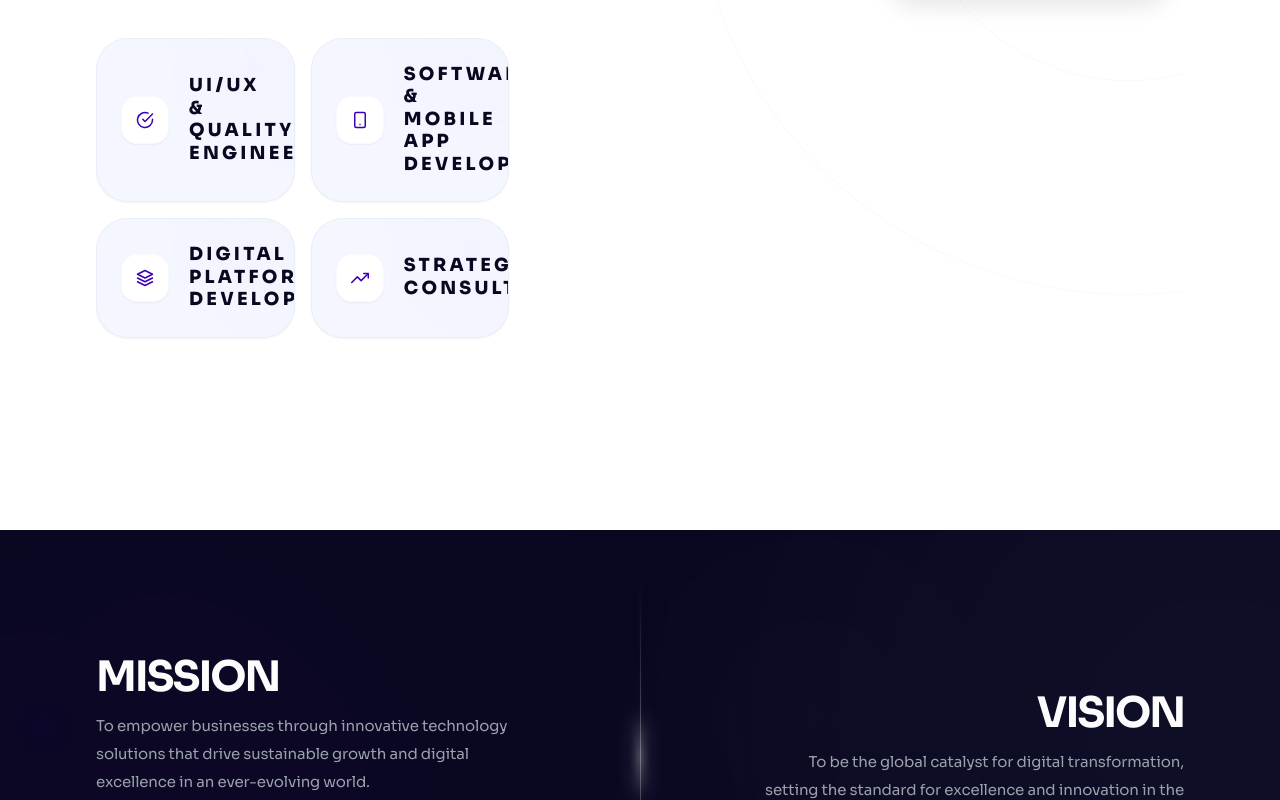
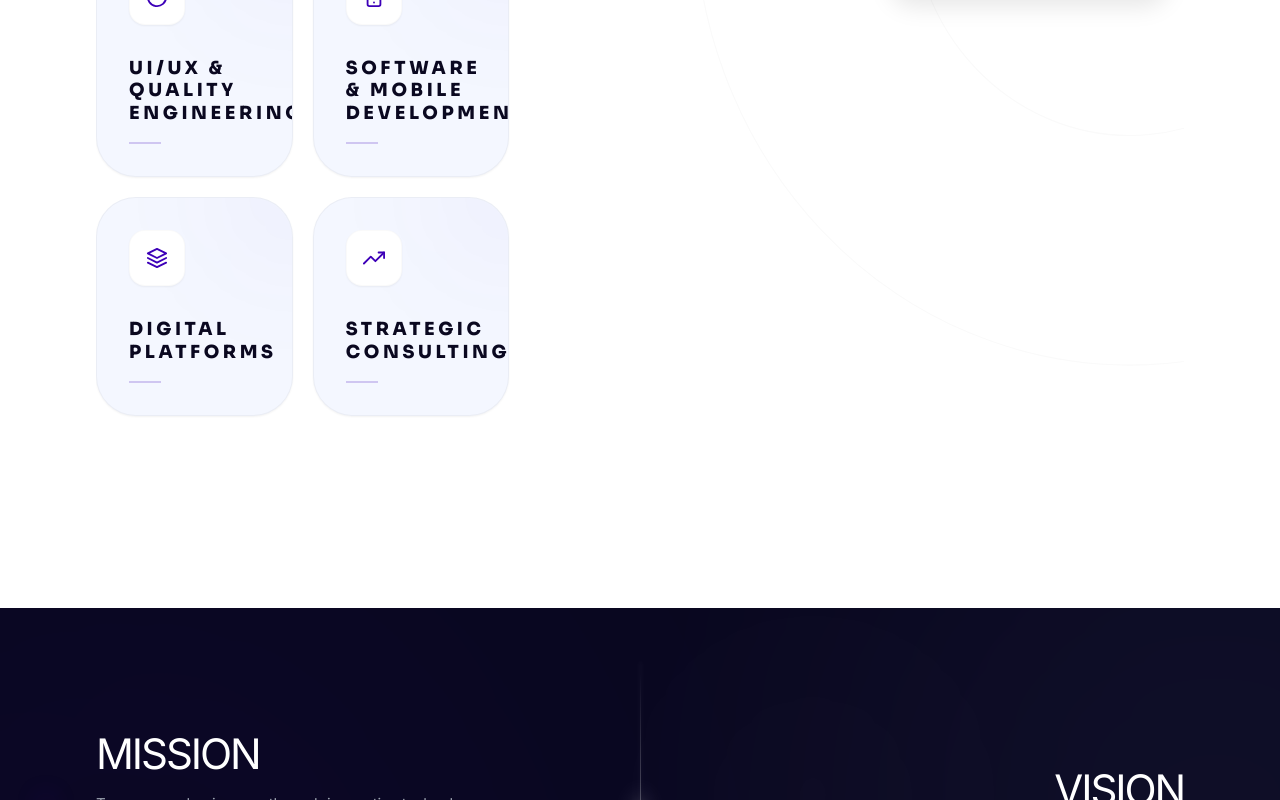
Before and after one commit to premwizard/ECLEARNICX-IT, a React (Vite) app: page / in a window 1280 px wide. Shown: the part 1660-2460 px from the top of the page. Built offline with nearby package versions, Linux system fonts and the light colour scheme.

Commit message:
Firsr Commit

```diff
--- a/index.html
+++ b/index.html
@@ -29,7 +29,7 @@
     <!-- Fonts -->
     <link rel="preconnect" href="https://fonts.googleapis.com">
     <link rel="preconnect" href="https://fonts.gstatic.com" crossorigin>
-    <link href="https://fonts.googleapis.com/css2?family=Sora:wght@100..800&display=swap" rel="stylesheet">
+    <link href="https://fonts.googleapis.com/css2?family=Sora:wght@100..800&family=Inter:wght@100..900&display=swap" rel="stylesheet">
   </head>
   <body>
     <div id="root"></div>
--- a/src/components/About/AboutSection.jsx
+++ b/src/components/About/AboutSection.jsx
@@ -94,13 +94,13 @@ ECLearnix Technology Solutions is the IT and technology division of ECLearnix, e
 <br />Whether it’s a startup launching a new idea or an enterprise undergoing digital transformation, we provide end-to-end IT services with innovation, quality, and reliability.
 </p>
 
-              {/* Services & Expertise Grid - Styled as Cards */}
-              <div className="grid grid-cols-1 md:grid-cols-2 gap-4 mb-16">
+              {/* Services & Expertise Grid - Styled as Equal Bento Cards */}
+              <div className="grid grid-cols-1 md:grid-cols-2 gap-5 mb-16">
                 {[
-                  { title: "UI/UX & Quality Engineering", icon: <FiCheckCircle size={18} /> },
-                  { title: "Software & Mobile App Development", icon: <FiSmartphone size={18} /> },
-                  { title: "Digital Platform Development", icon: <FiLayers size={18} /> },
-                  { title: "Strategic Consulting", icon: <FiTrendingUp size={18} /> }
+                  { title: "UI/UX & Quality Engineering", icon: <FiCheckCircle size={22} /> },
+                  { title: "Software & Mobile Development", icon: <FiSmartphone size={22} /> },
+                  { title: "Digital Platforms", icon: <FiLayers size={22} /> },
+                  { title: "Strategic Consulting", icon: <FiTrendingUp size={22} /> }
                 ].map((item, i) => (
                   <motion.div
                     key={i}
@@ -108,17 +108,21 @@ ECLearnix Technology Solutions is the IT and technology division of ECLearnix, e
                     whileInView={{ opacity: 1, y: 0 }}
                     viewport={{ once: true, margin: "-50px" }}
                     transition={{ duration: 0.8, delay: i * 0.1, ease: "easeOut" }}
-                    whileHover={{ y: -8, backgroundColor: '#ffffff', boxShadow: '0 20px 40px rgba(61, 0, 184, 0.08)' }}
-                    className="group p-6 rounded-[2rem] bg-[#F4F7FF] border border-black/[0.04] hover:border-primary/40 transition-all duration-500 flex items-center gap-5 shadow-sm relative overflow-hidden"
+                    whileHover={{ y: -5, backgroundColor: '#ffffff', boxShadow: '0 30px 60px rgba(61, 0, 184, 0.1)' }}
+                    className="group p-8 rounded-[2.5rem] bg-[#F4F7FF] border border-black/[0.04] hover:border-primary/40 transition-all duration-500 flex flex-col justify-between gap-8 shadow-sm relative overflow-hidden min-h-[160px]"
                   >
-                    <div className="absolute top-0 right-0 w-24 h-24 bg-primary/5 rounded-full blur-3xl -translate-y-1/2 translate-x-1/2 group-hover:bg-primary/10 transition-colors" />
+                    <div className="absolute top-0 right-0 w-32 h-32 bg-primary/5 rounded-full blur-3xl -translate-y-1/2 translate-x-1/2 group-hover:bg-primary/10 transition-colors" />
 
-                    <div className="w-12 h-12 rounded-2xl bg-white shadow-sm flex items-center justify-center text-primary group-hover:bg-primary group-hover:text-white transition-all duration-500 flex-shrink-0 relative z-10 border border-black/[0.02]">
+                    <div className="w-14 h-14 rounded-2xl bg-white shadow-sm flex items-center justify-center text-primary group-hover:bg-primary group-hover:text-white transition-all duration-500 flex-shrink-0 relative z-10 border border-black/[0.02]">
                       {item.icon}
                     </div>
-                    <h4 className="text-[13px] font-black text-[#0A0820] uppercase tracking-[0.18em] leading-tight group-hover:text-primary transition-colors relative z-10 pr-4">
-                      {item.title}
-                    </h4>
+
+                    <div className="relative z-10">
+                      <h4 className="text-[14px] font-black text-[#0A0820] uppercase tracking-[0.2em] leading-tight group-hover:text-primary transition-colors">
+                        {item.title}
+                      </h4>
+                      <div className="w-8 h-[2px] bg-primary/20 mt-4 group-hover:w-16 transition-all duration-500" />
+                    </div>
                   </motion.div>
                 ))}
               </div>
--- a/src/components/Footer/Footer.jsx
+++ b/src/components/Footer/Footer.jsx
@@ -181,7 +181,7 @@ const Footer = () => {
 
         {/* Bottom Section */}
         <div className="pt-6 border-t border-white/5 flex flex-col md:flex-row justify-between items-center gap-6">
-          <p className="text-[10px] font-medium tracking-widest text-gray-500 uppercase text-center md:text-left opacity-60">
+          <p className="!text-[10px] font-medium tracking-widest text-gray-500 uppercase text-center md:text-left opacity-60">
             © {currentYear} ECLEARNIX TECHNOLOGY SOLUTIONS. ALL RIGHTS RESERVED.
           </p>
           <div className="flex gap-6">
--- a/src/components/Projects/ProjectStickyScroll.jsx
+++ b/src/components/Projects/ProjectStickyScroll.jsx
@@ -104,7 +104,7 @@ const ProjectSlide = memo(({ project, index }) => {
                 className="group flex items-center gap-10 text-white uppercase font-black text-[16px] tracking-[0.6em] transition-all hover:gap-14"
               >
                 EXPLORE PROJECT
-                <div className="w-24 h-24 rounded-full border-[3px] border-white flex items-center justify-center text-5xl transition-all group-hover:bg-white group-hover:text-black group-hover:rotate-45">
+                <div className="w-16 h-16 rounded-full border-[3px] border-white flex items-center justify-center text-2xl transition-all group-hover:bg-white group-hover:text-black">
                   →
                 </div>
               </a>
--- a/src/components/Team/TeamSection.jsx
+++ b/src/components/Team/TeamSection.jsx
@@ -96,10 +96,10 @@ const TeamCard = ({ member }) => {
 
           {/* Info */}
           <div className="px-4 pb-6 text-center flex-grow flex flex-col justify-center">
-            <h3 className="text-lg md:text-xl font-black text-white uppercase tracking-tighter mb-0.5 transition-colors group-hover:text-primary">
+            <h3 className="text-lg md:text-xl font-black text-white uppercase tracking-tighter mb-3 transition-colors group-hover:text-primary">
               {member.name}
             </h3>
-            <p className="!text-[12px] font-medium uppercase tracking-[0.5em] text-[#1560BD] transition-colors group-hover:text-white leading-none">
+            <p className="!text-[12px] font-medium uppercase tracking-normal text-[#1560BD] transition-colors group-hover:text-white leading-none">
               {member.role}
             </p>
           </div>
--- a/src/index.css
+++ b/src/index.css
@@ -48,9 +48,7 @@ body,
   overflow-x: hidden;
 }
 
-/* ===== GLOBAL FONT SETTINGS ===== */
-
-/* Apply Sora to everything by default */
+/* Apply Inter to everything by default */
 *,
 *::before,
 *::after {
@@ -62,7 +60,7 @@ html {
 }
 
 body {
-  font-family: 'Sora', sans-serif;
+  font-family: 'Inter', sans-serif;
   font-size: 15px;
   line-height: 1.9;
   letter-spacing: -0.01em;
@@ -72,73 +70,67 @@ body {
   -moz-osx-font-smoothing: grayscale;
 }
 
-/* Apply Sora to ALL headings */
+/* Apply Sora to ALL headings, Nav, and Buttons */
 h1,
 h2,
 h3,
 h4,
 h5,
-h6 {
-  font-family: 'Sora', sans-serif;
-  font-weight: 600;
-  line-height: 1.2;
-  letter-spacing: -0.02em;
-  color: #0A0820;
+h6,
+.font-heading,
+.title,
+.heading,
+[class*="title"],
+[class*="heading"],
+nav a,
+.nav-link,
+button,
+.btn,
+a.button {
+  font-family: 'Sora', sans-serif !important;
 }
 
 /* Specific heading weights */
 h1 {
   font-weight: 700;
-  font-size: clamp(36px, 5vw, 64px);
 }
 
 h2 {
   font-weight: 600;
-  font-size: clamp(26px, 3.5vw, 42px);
 }
 
 h3 {
   font-weight: 600;
-  font-size: clamp(18px, 2vw, 24px);
 }
 
 h4 {
   font-weight: 500;
-  font-size: clamp(15px, 1.5vw, 18px);
 }
 
-/* Navigation links */
+/* Navigation & Button sizes */
 nav a,
 .nav-link {
-  font-family: 'Sora', sans-serif;
   font-weight: 800;
   font-size: 13px;
 }
 
-/* Buttons */
 button,
 .btn,
 a.button {
-  font-family: 'Sora', sans-serif;
   font-weight: 700;
   font-size: 13px;
   letter-spacing: 2px;
 }
 
-/* All paragraph text */
-p {
-  font-family: 'Sora', sans-serif;
-  font-weight: 400;
-  font-size: 15px;
-}
-
-/* Span and small text */
+/* All paragraph text & inputs use Inter */
+p,
 span,
 li,
 label,
 input,
 textarea {
-  font-family: 'Sora', sans-serif;
+  font-family: 'Inter', sans-serif;
+  font-weight: 400;
 }
 
 /* Override any inline font styles */
@@ -212,6 +204,7 @@ h6 {
 
   body {
     @apply font-sans antialiased bg-[#F5F7FF] text-[#8899BB];
+    font-family: 'Inter', sans-serif;
     overflow-x: hidden;
   }
 
@@ -222,7 +215,7 @@ h6 {
   h5,
   h6 {
     @apply font-bold text-[#0A0820];
-    font-family: 'Sora', sans-serif;
+    font-family: 'Sora', sans-serif !important;
   }
 }
 
--- a/src/pages/CareersPage.jsx
+++ b/src/pages/CareersPage.jsx
@@ -107,14 +107,14 @@ export default function CareersPage() {
 
 
   const positions = [
-    { title: "Frontend Developer", dept: "Engineering", type: "Full-time", loc: "Coimbatore / Remote", desc: "Build responsive and interactive web applications using modern frontend frameworks and UI technologies." },
-    { title: "Backend Developer", dept: "Engineering", type: "Full-time", loc: "Coimbatore / Remote", desc: "Develop scalable APIs, server-side applications, databases, and secure backend systems for digital platforms." },
-    { title: "Full Stack Developer", dept: "Engineering", type: "Full-time", loc: "Coimbatore / Remote", desc: "Work across frontend and backend technologies to build complete, high-performance web applications." },
-    { title: "UI/UX Designer", dept: "Design", type: "Full-time", loc: "Coimbatore / Hybrid", desc: "Design intuitive user experiences, modern interfaces, prototypes, and creative digital solutions for web and mobile platforms." },
-    { title: "Mobile App Developer", dept: "Engineering", type: "Full-time", loc: "Coimbatore / Hybrid", desc: "Create high-performance Android, iOS, and cross-platform mobile applications with seamless user experiences." },
-    { title: "AI & Automation Engineer", dept: "AI & Innovation", type: "Full-time", loc: "Remote / Hybrid", desc: "Develop AI-powered systems, automation workflows, intelligent chatbots, and smart digital solutions for businesses and institutions." },
-    { title: "Video Editor", dept: "Creative Media", type: "Full-time", loc: "Coimbatore / Hybrid", desc: "Create engaging video content, motion graphics, promotional reels, and digital media assets for branding and marketing campaigns." },
-    { title: "Digital Marketing Executive", dept: "Marketing", type: "Full-time", loc: "Coimbatore / Remote", desc: "Manage SEO, social media marketing, performance campaigns, content strategy, and digital growth initiatives to enhance brand visibility and engagement." },
+    { title: "Frontend Developer", dept: "Engineering", type: "Full-time", loc: "Coimbatore / Remote", exp: "2+ Years", desc: "Build responsive and interactive web applications using modern frontend frameworks and UI technologies." },
+    { title: "Backend Developer", dept: "Engineering", type: "Full-time", loc: "Coimbatore / Remote", exp: "2+ Years", desc: "Develop scalable APIs, server-side applications, databases, and secure backend systems for digital platforms." },
+    { title: "Full Stack Developer", dept: "Engineering", type: "Full-time", loc: "Coimbatore / Remote", exp: "2+ Years", desc: "Work across frontend and backend technologies to build complete, high-performance web applications." },
+    { title: "UI/UX Designer", dept: "Design", type: "Full-time", loc: "Coimbatore / Hybrid", exp: "1.5+ Years", desc: "Design intuitive user experiences, modern interfaces, prototypes, and creative digital solutions for web and mobile platforms." },
+    { title: "Mobile App Developer", dept: "Engineering", type: "Full-time", loc: "Coimbatore / Hybrid", exp: "2+ Years", desc: "Create high-performance Android, iOS, and cross-platform mobile applications with seamless user experiences." },
+    { title: "AI & Automation Engineer", dept: "AI & Innovation", type: "Full-time", loc: "Remote / Hybrid", exp: "3+ Years", desc: "Develop AI-powered systems, automation workflows, intelligent chatbots, and smart digital solutions for businesses and institutions." },
+    { title: "Video Editor", dept: "Creative Media", type: "Full-time", loc: "Coimbatore / Hybrid", exp: "1.5+ Years", desc: "Create engaging video content, motion graphics, promotional reels, and digital media assets for branding and marketing campaigns." },
+    { title: "Digital Marketing Executive", dept: "Marketing", type: "Full-time", loc: "Coimbatore / Remote", exp: "1.5+ Years", desc: "Manage SEO, social media marketing, performance campaigns, content strategy, and digital growth initiatives to enhance brand visibility and engagement." },
   ];
 
   const hiringSteps = [
@@ -241,6 +241,9 @@ export default function CareersPage() {
                     <div className="flex items-center gap-2 text-white/40 text-[10px] font-bold uppercase tracking-widest">
                       <FiGlobe className="text-primary/60" /> {job.loc}
                     </div>
+                    <div className="flex items-center gap-2 text-white/40 text-[10px] font-bold uppercase tracking-widest">
+                      <FiAward className="text-primary/60" /> {job.exp}
+                    </div>
                   </div>
 
                   <p className="text-white/50 text-sm leading-relaxed mb-10 group-hover:text-white/70 transition-colors">
@@ -248,7 +251,10 @@ export default function CareersPage() {
                   </p>
                 </div>
 
-                <button className="w-full py-4 rounded-xl bg-white/5 border border-white/10 text-white font-black text-[10px] uppercase tracking-[0.2em] group-hover:bg-white group-hover:text-black transition-all duration-500 flex items-center justify-center gap-3">
+                <button
+                  onClick={() => document.getElementById('apply').scrollIntoView({ behavior: 'smooth' })}
+                  className="w-full py-4 rounded-xl bg-white/5 border border-white/10 text-white font-black text-[10px] uppercase tracking-[0.2em] group-hover:bg-white group-hover:text-black transition-all duration-500 flex items-center justify-center gap-3"
+                >
                   View Details <FiArrowUpRight />
                 </button>
               </motion.div>
@@ -319,7 +325,7 @@ export default function CareersPage() {
       {/* 7. APPLICATION FORM SECTION (DARK) */}
       <section id="apply" className="career-section py-32 px-6 section-dark">
         <div className="container mx-auto">
-          <div className="max-w-5xl mx-auto rounded-[3rem] bg-white/[0.05] border border-white/10 p-8 md:p-20 backdrop-blur-3xl relative overflow-hidden">
+          <div className="max-w-8xl mx-auto rounded-[3rem] bg-white/[0.05] border border-white/10 p-8 md:p-20 backdrop-blur-3xl relative overflow-hidden">
 
             <div className="relative z-10 grid lg:grid-cols-2 gap-20">
               <div className="animate-up">
@@ -355,15 +361,15 @@ export default function CareersPage() {
                   <div className="group">
                     <label className="text-[10px] uppercase tracking-[0.3em] font-black text-white/40 mb-3 block ml-2">Full Name</label>
                     <div className="relative">
-                      <input type="text" placeholder="John Doe" className="w-full bg-white/5 border border-white/10 rounded-2xl px-6 py-4 text-white placeholder:text-white/20 focus:outline-none focus:border-primary/50 transition-all duration-300" />
-                      <FiUser className="absolute right-6 top-1/2 -translate-y-1/2 text-white/20" />
+                      <input type="text" placeholder="John Doe" className="w-full bg-white/5 border border-white/10 rounded-2xl px-8 py-5 text-white placeholder:text-white/20 focus:outline-none focus:border-primary/50 transition-all duration-300" />
+                      <FiUser className="absolute right-8 top-1/2 -translate-y-1/2 text-white/20" />
                     </div>
                   </div>
                   <div className="group">
                     <label className="text-[10px] uppercase tracking-[0.3em] font-black text-white/40 mb-3 block ml-2">Email Address</label>
                     <div className="relative">
-                      <input type="email" placeholder="john@example.com" className="w-full bg-white/5 border border-white/10 rounded-2xl px-6 py-4 text-white placeholder:text-white/20 focus:outline-none focus:border-primary/50 transition-all duration-300" />
-                      <FiMail className="absolute right-6 top-1/2 -translate-y-1/2 text-white/20" />
+                      <input type="email" placeholder="john@example.com" className="w-full bg-white/5 border border-white/10 rounded-2xl px-8 py-5 text-white placeholder:text-white/20 focus:outline-none focus:border-primary/50 transition-all duration-300" />
+                      <FiMail className="absolute right-8 top-1/2 -translate-y-1/2 text-white/20" />
                     </div>
                   </div>
                 </div>
@@ -372,25 +378,25 @@ export default function CareersPage() {
                   <div className="group">
                     <label className="text-[10px] uppercase tracking-[0.3em] font-black text-white/40 mb-3 block ml-2">Position Applying For</label>
                     <div className="relative">
-                      <select className="w-full bg-white/5 border border-white/10 rounded-2xl px-6 py-4 text-white appearance-none focus:outline-none focus:border-primary/50 transition-all duration-300">
+                      <select className="w-full bg-white/5 border border-white/10 rounded-2xl px-8 py-5 text-white appearance-none focus:outline-none focus:border-primary/50 transition-all duration-300">
                         <option className="bg-darkBg">Select a position</option>
                         {positions.map(p => <option key={p.title} className="bg-darkBg">{p.title}</option>)}
                         <option className="bg-darkBg">Other / General Application</option>
                       </select>
-                      <FiBriefcase className="absolute right-6 top-1/2 -translate-y-1/2 text-white/20 pointer-events-none" />
+                      <FiBriefcase className="absolute right-8 top-1/2 -translate-y-1/2 text-white/20 pointer-events-none" />
                     </div>
                   </div>
                   <div className="group">
                     <label className="text-[10px] uppercase tracking-[0.3em] font-black text-white/40 mb-3 block ml-2">Select Role Type</label>
                     <div className="relative">
-                      <select className="w-full bg-white/5 border border-white/10 rounded-2xl px-6 py-4 text-white appearance-none focus:outline-none focus:border-primary/50 transition-all duration-300">
+                      <select className="w-full bg-white/5 border border-white/10 rounded-2xl px-8 py-5 text-white appearance-none focus:outline-none focus:border-primary/50 transition-all duration-300">
                         <option className="bg-darkBg">Select Role Type</option>
                         <option className="bg-darkBg">Intern</option>
                         <option className="bg-darkBg">Trainee</option>
                         <option className="bg-darkBg">Employee</option>
                         <option className="bg-darkBg">Freelancer</option>
                       </select>
-                      <FiLayers className="absolute right-6 top-1/2 -translate-y-1/2 text-white/20 pointer-events-none" />
+                      <FiLayers className="absolute right-8 top-1/2 -translate-y-1/2 text-white/20 pointer-events-none" />
                     </div>
                   </div>
                 </div>
@@ -399,14 +405,14 @@ export default function CareersPage() {
                   <div className="group">
                     <label className="text-[10px] uppercase tracking-[0.3em] font-black text-white/40 mb-3 block ml-2">LinkedIn Profile</label>
                     <div className="relative">
-                      <input type="text" placeholder="linkedin.com/in/username" className="w-full bg-white/5 border border-white/10 rounded-2xl px-6 py-4 text-white placeholder:text-white/20 focus:outline-none focus:border-primary/50 transition-all duration-300" />
-                      <FiLinkedin className="absolute right-6 top-1/2 -translate-y-1/2 text-white/20" />
+                      <input type="text" placeholder="linkedin.com/in/username" className="w-full bg-white/5 border border-white/10 rounded-2xl px-8 py-5 text-white placeholder:text-white/20 focus:outline-none focus:border-primary/50 transition-all duration-300" />
+                      <FiLinkedin className="absolute right-8 top-1/2 -translate-y-1/2 text-white/20" />
                     </div>
                   </div>
                   <div className="group">
                     <label className="text-[10px] uppercase tracking-[0.3em] font-black text-white/40 mb-3 block ml-2">Resume Upload</label>
                     <div className="relative">
-                      <div className="w-full bg-white/5 border border-white/10 border-dashed rounded-2xl px-6 py-4 text-white/40 flex items-center justify-between cursor-pointer hover:bg-white/10 transition-all">
+                      <div className="w-full bg-white/5 border border-white/10 border-dashed rounded-2xl px-8 py-5 text-white/40 flex items-center justify-between cursor-pointer hover:bg-white/10 transition-all">
                         <span>Choose PDF file...</span>
                         <FiFileText />
                       </div>
```
Also changed, not shown: src/pages/ContactPage.jsx (+32 -26 lines).
